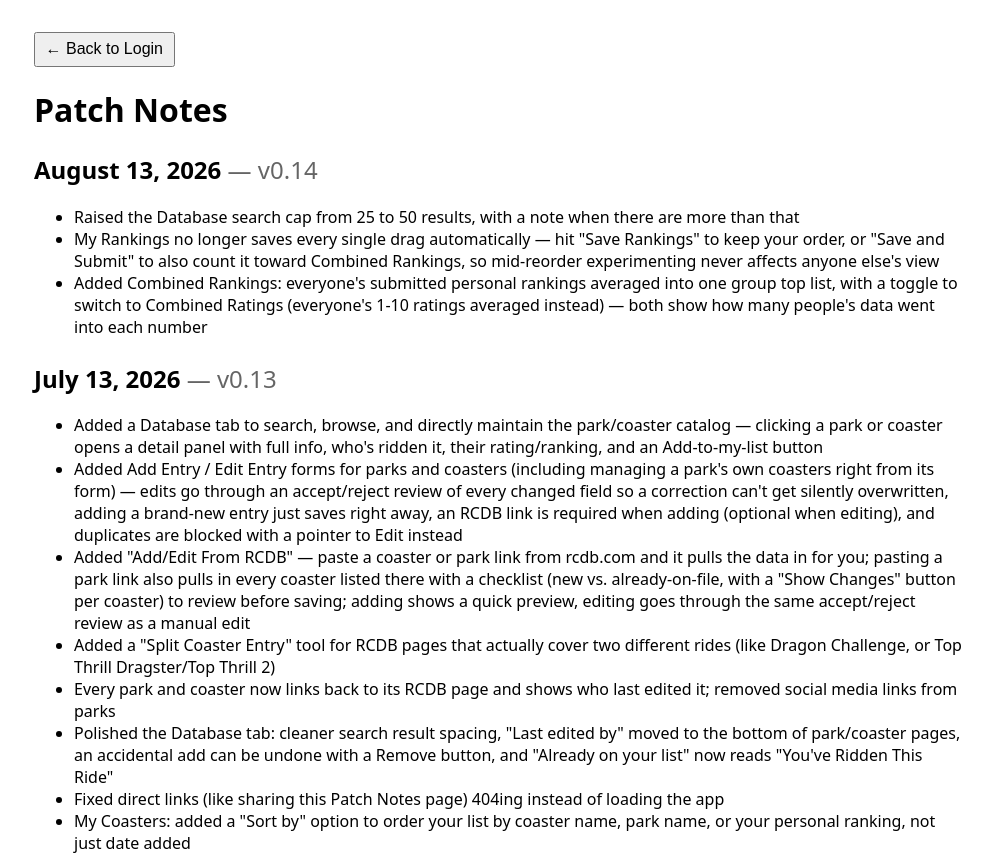
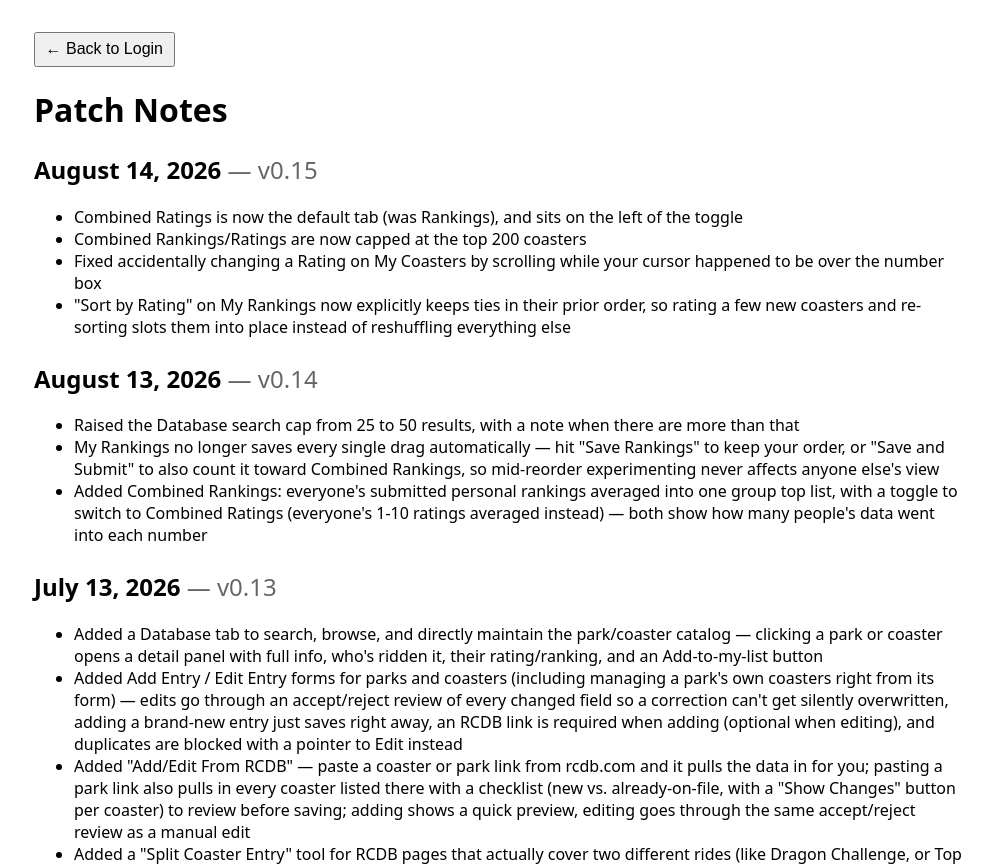
Before and after one commit to Bonzaijoe/EnthusiastToolboxRetracked, a React (Vite) app: page /patch-notes in a window 1280 px wide. Shown: the top 866 px of the page, without its empty margins (142-1134 px from the left). Built offline with nearby package versions, Linux system fonts and the light colour scheme; no server answers.

Commit message:
Fix Scroll Bug, Default to Combined Ratings, Sort by Rating breaks ties with previous saved ranking

```diff
--- a/src/pages/Combined.tsx
+++ b/src/pages/Combined.tsx
@@ -4,6 +4,8 @@ import { formatYears } from '../utils/coasterDisplay'
 import type { Coaster, Park } from '../types'
 
 type Mode = 'rankings' | 'ratings'
+
+const TOP_N = 200
 
 interface CoasterRow {
   coasterId: number
@@ -17,7 +19,7 @@ interface CoasterRow {
 type CoasterWithPark = Coaster & { park: Park | null }
 
 export function Combined() {
-  const [mode, setMode] = useState<Mode>('rankings')
+  const [mode, setMode] = useState<Mode>('ratings')
   const [rankRows, setRankRows] = useState<CoasterRow[]>([])
   const [rankPeopleCount, setRankPeopleCount] = useState(0)
   const [ratingRows, setRatingRows] = useState<CoasterRow[]>([])
@@ -80,9 +82,9 @@ export function Combined() {
       const ratingCombined = buildRows(ratingGrouped)
       ratingCombined.sort((a, b) => b.avgValue - a.avgValue) // higher avg rating = better
 
-      setRankRows(rankCombined)
+      setRankRows(rankCombined.slice(0, TOP_N))
       setRankPeopleCount(rankPeople.size)
-      setRatingRows(ratingCombined)
+      setRatingRows(ratingCombined.slice(0, TOP_N))
       setRatingPeopleCount(ratingPeople.size)
       setLoading(false)
     }
@@ -111,7 +113,7 @@ export function Combined() {
 
   return (
     <div>
-      <h1>Combined {mode === 'rankings' ? 'Rankings' : 'Ratings'}</h1>
+      <h1>Combined {mode === 'rankings' ? 'Rankings' : 'Ratings'} (Top {TOP_N})</h1>
 
       <div
         style={{
@@ -122,6 +124,19 @@ export function Combined() {
           marginBottom: '1rem',
         }}
       >
+        <button
+          onClick={() => setMode('ratings')}
+          style={{
+            padding: '0.4rem 1rem',
+            borderRadius: 999,
+            border: 'none',
+            background: mode === 'ratings' ? 'CanvasText' : 'transparent',
+            color: mode === 'ratings' ? 'Canvas' : 'inherit',
+            cursor: 'pointer',
+          }}
+        >
+          Ratings
+        </button>
         <button
           onClick={() => setMode('rankings')}
           style={{
@@ -134,19 +149,6 @@ export function Combined() {
           }}
         >
           Rankings
-        </button>
-        <button
-          onClick={() => setMode('ratings')}
-          style={{
-            padding: '0.4rem 1rem',
-            borderRadius: 999,
-            border: 'none',
-            background: mode === 'ratings' ? 'CanvasText' : 'transparent',
-            color: mode === 'ratings' ? 'Canvas' : 'inherit',
-            cursor: 'pointer',
-          }}
-        >
-          Ratings
         </button>
       </div>
 
--- a/src/pages/MyCoasters.tsx
+++ b/src/pages/MyCoasters.tsx
@@ -296,6 +296,7 @@ export function MyCoasters() {
                         const v = e.target.value
                         updateScore(row.id, v === '' ? null : Number(v))
                       }}
+                      onWheel={(e) => e.currentTarget.blur()}
                     />
                   </td>
                   <td>
--- a/src/pages/MyRankings.tsx
+++ b/src/pages/MyRankings.tsx
@@ -159,7 +159,13 @@ export function MyRankings() {
       setConfirmStep(confirmStep + 1)
       return
     }
-    const sorted = [...items].sort((a, b) => (b.score ?? -1) - (a.score ?? -1))
+    // Tiebreak by current position, not just whatever order .sort() happens to
+    // leave ties in - so re-sorting after adding/rating a few new coasters slots
+    // them in among their rating tier instead of reshuffling everything else.
+    const sorted = items
+      .map((item, index) => ({ item, index }))
+      .sort((a, b) => (b.item.score ?? -1) - (a.item.score ?? -1) || a.index - b.index)
+      .map(({ item }) => item)
     setItems(sorted)
     setDirty(true)
     setConfirmStep(0)
--- a/src/pages/PatchNotes.tsx
+++ b/src/pages/PatchNotes.tsx
@@ -7,6 +7,16 @@ interface PatchEntry {
 }
 
 const PATCH_NOTES: PatchEntry[] = [
+  {
+    date: 'August 14, 2026',
+    version: '0.15',
+    items: [
+      'Combined Ratings is now the default tab (was Rankings), and sits on the left of the toggle',
+      'Combined Rankings/Ratings are now capped at the top 200 coasters',
+      'Fixed accidentally changing a Rating on My Coasters by scrolling while your cursor happened to be over the number box',
+      '"Sort by Rating" on My Rankings now explicitly keeps ties in their prior order, so rating a few new coasters and re-sorting slots them into place instead of reshuffling everything else',
+    ],
+  },
   {
     date: 'August 13, 2026',
     version: '0.14',
```
